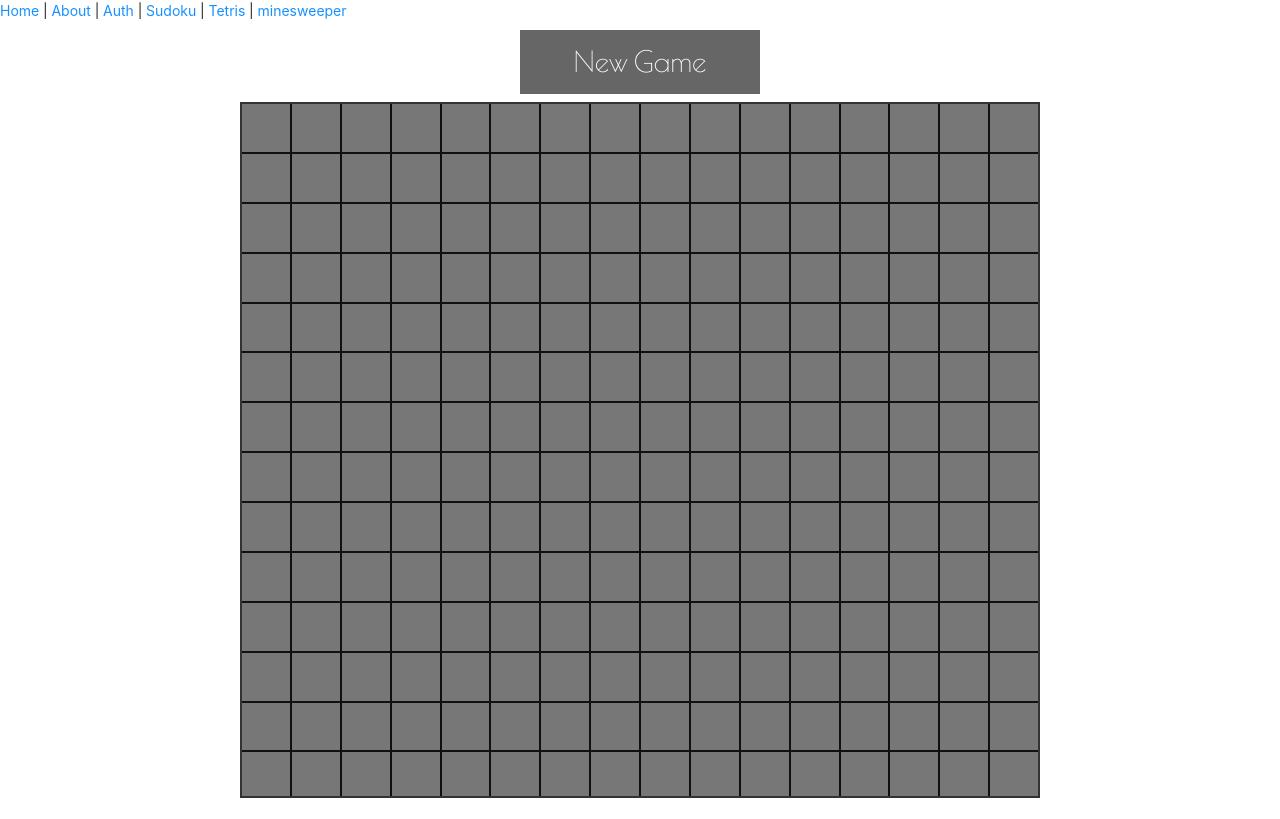
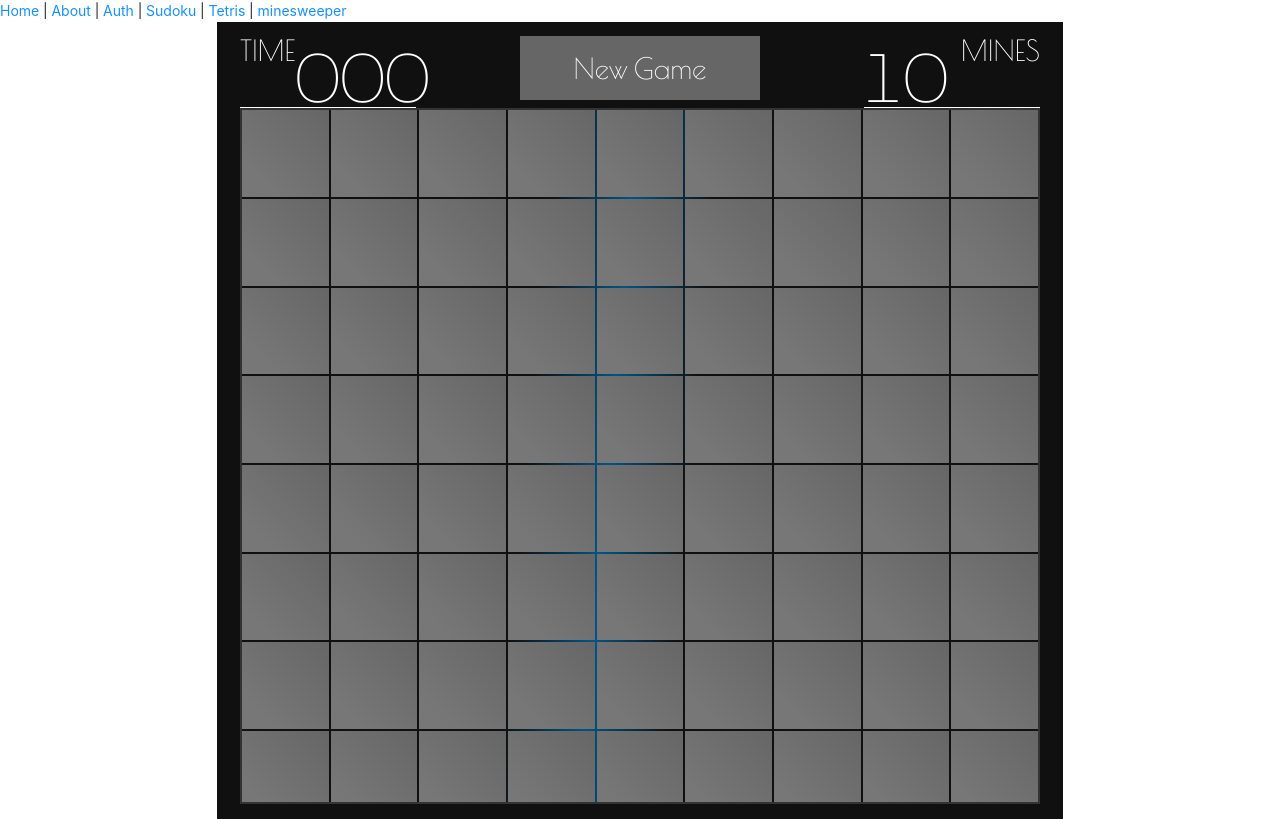
Before and after one commit to Manion-sebastian/waggroup, a Next.js app: page /minesweeper in a window 1280 px wide. Built offline with nearby package versions, Linux system fonts and the light colour scheme.

Commit message:
adds more styling to MS gameboard

```diff
--- a/components/minesweeper/constants.ts
+++ b/components/minesweeper/constants.ts
@@ -1,3 +1,3 @@
-export const BOARD_WIDTH = 16
-export const BOARD_HEIGHT = 30
-export const BOARD_MINES = 99
+export const BOARD_WIDTH = 9
+export const BOARD_HEIGHT = 9
+export const BOARD_MINES = 10
--- a/components/minesweeper/tile.tsx
+++ b/components/minesweeper/tile.tsx
@@ -29,21 +29,16 @@ const enum TileState {
 }
 
 const CSS_ZERO  = { '--tile' : 'transparent' } as React.CSSProperties
-const CSS_ONE   = { '--tile' : 'blue'        } as React.CSSProperties
-const CSS_TWO   = { '--tile' : 'green'       } as React.CSSProperties
-const CSS_THREE = { '--tile' : 'red'         } as React.CSSProperties
-const CSS_FOUR  = { '--tile' : 'purple'      } as React.CSSProperties
-const CSS_FIVE  = { '--tile' : 'maroon'      } as React.CSSProperties
-const CSS_SIX   = { '--tile' : 'turquoise'   } as React.CSSProperties
-const CSS_SEVEN = { '--tile' : 'black'       } as React.CSSProperties
-const CSS_EIGHT = { '--tile' : 'gray'        } as React.CSSProperties
+const CSS_ONE   = { '--tile' : '#3940ff'        } as React.CSSProperties
+const CSS_TWO   = { '--tile' : '#33cc33'       } as React.CSSProperties
+const CSS_THREE = { '--tile' : '#f30000'         } as React.CSSProperties
+const CSS_FOUR  = { '--tile' : '#b4b'      } as React.CSSProperties
+const CSS_FIVE  = { '--tile' : '#a02'      } as React.CSSProperties
+const CSS_SIX   = { '--tile' : '#6dd'   } as React.CSSProperties
+const CSS_SEVEN = { '--tile' : '#efefeb'        } as React.CSSProperties
+const CSS_EIGHT = { '--tile' : '#5b646f'        } as React.CSSProperties
 
 const Tile: React.FC<MSTileButton> = ({ row, col, value, state, handleClick }) => {
-  // States
-
-
-  // Hooks
-
   // Output
   const renderContent = (): React.ReactNode => {
     if(state === TileState.visible) {
--- a/components/minesweeperGame.tsx
+++ b/components/minesweeperGame.tsx
@@ -217,12 +217,12 @@ const MinesweeperGame = (props: Props) => {
 
   // Output
   return (
-    <div className={styles.gameboardContainer}>
+    <div className={`MSWRAPPER ${styles.gameboardContainer}`}>
       <div>
         <MSModal />
       </div>
 
-      <div className={styles.topDisplay}>
+      <div className={`TOP-DISPLAY ${styles.topDisplay}`}>
         <MSTimer
           time={time}
         />
@@ -238,6 +238,7 @@ const MinesweeperGame = (props: Props) => {
 
       </div>
 
+      <div className={`GAME-DISPLAY ${styles.msgame}`}>
         <MSBoard
           tiles={tiles}
           width={BOARD_WIDTH}
@@ -245,6 +246,7 @@ const MinesweeperGame = (props: Props) => {
           mines={mines}
           handleClick={handleTileClick}
         />
+      </div>
 
     </div>
   )
--- a/styles/minesweeper/GameBoard.module.css
+++ b/styles/minesweeper/GameBoard.module.css
@@ -1,3 +1,8 @@
+@keyframes background-pan {
+  from {background-position: 0% center;}
+  to {background-position: -200% center;}
+}
+
 .gameBoard {
   display: grid;
   justify-self: center;
@@ -8,9 +13,20 @@
   height: 100%;
   max-width: 60rem;
   max-height: 87vh;
-  background: var(--bg-main);
+  background: linear-gradient(
+    95deg,
+    var(--bg-main) 50%,
+    var(--bg-act),
+    var(--bg-main) 60%
+  );
+  background-size: 200%;
   font-size: 1.5rem;
   border: 2px solid #333;
-  /* border-radius: 1vw; */
+  overflow-x: clip;
   overflow-y: auto;
+  animation: background-pan 35s cubic-bezier(.2,.8,.15,1.33) infinite;
 }
+
+.gameBoard::-webkit-scrollbar {
+  display: none;
+}
--- a/styles/minesweeper/Tile.module.css
+++ b/styles/minesweeper/Tile.module.css
@@ -1,8 +1,11 @@
 .tile {
   aspect-ratio: 1;
   position: relative;
-  background: var(--bg-game-2);
-  /* border: 2px solid white; */
+  background: linear-gradient(
+    45deg,
+    var(--bg-game-2) 20%,
+    var(--bg-game-1)
+  );
   user-select: none;
 }
 
@@ -10,32 +13,54 @@
   aspect-ratio: 1;
   content: '';
   position: absolute;
-  background-color: var(--bg-game-1);
   width: 100%;
+  background: linear-gradient(
+    -135deg,
+    var(--bg-game-1) 10%,
+    var(--bg-game-3),
+    var(--bg-game-1) 90%
+  );
+  background-position: 0%;
+  background-size: 400%;
+  border: 1px solid transparent;
+  border-radius: 5%;
+  overflow: visible;
   z-index: -1;
-  transition: all 80ms cubic-bezier(.2,.8,.1,1);
+  transform: translateY(0%) scale(100%);
+  transition: all 0ms;
 }
 
 .tile:is(:hover, :focus)::after {
-  /* box-shadow: inset 0 0 2vw -.25rem rgb(50 120 220); */
-  z-index: 0;
+  border: 1px solid var(--bg-main);
+  z-index: 1;
+  transform: translateY(-5%) scale(115%);
+  /* transition: transform 30ms linear, border 30ms linear; */
 }
 
 .tile:active::after {
-  transform: scale(90%);
+  transform: scale(100%);
+  border: 1px solid transparent;
+  background-position: 20%;
+  /* transition: all 30ms linear; */
 }
 
 .reveal {
   aspect-ratio: 1;
+  position: relative;
   display: flex;
   justify-content: center;
   align-items: center;
-  background: var(--bg-game-3);
-  font-family: 'Press Start 2p';
-  font-weight: 100;
+  width: 100%;
+  background: var(--bg-main);
+  font-family: 'Lato';
+  font-weight: 900;
+  text-shadow: 0 0 .2rem rgb(30 30 30 / .3);
   color: var(--tile);
-  font-size: clamp(.2rem, 3vw, 1.5rem);
+  border: 1px solid var(--sb-bg);
+  border-radius: 3%;
+  font-size: clamp(.2rem, 120%, 2rem);
   user-select: none;
+
 }
 
 .flag {
@@ -45,15 +70,56 @@
   justify-content: center;
   align-items: center;
   width: 100%;
-  background: var(--tile-flag-2);
-  font-size: clamp(.2rem, 3vw, 1.5rem);
+  background: var(--tile-flag-1);
+  font-size: clamp(.2rem, 100%, 2rem);
   user-select: none;
 }
 
 .flag::after {
-  background: var(--tile-flag-1);
+  aspect-ratio: 1;
+  content: '🚩';
+  position: absolute;
+  display: flex;
+  justify-content: center;
+  align-items: center;
+  width: 100%;
+  background: linear-gradient(
+    45deg,
+    var(--tile-flag-1) 10%,
+    var(--tile-flag-2),
+    var(--tile-flag-1) 90%
+  );
+  background-position: 0%;
+  background-size: 400%;
+  font-size: clamp(.2rem, 102%, 2rem);
+  border: 1px solid transparent;
+  border-radius: 5%;
+  overflow: visible;
+  z-index: -1;
+  transform: translateY(0%) scale(100%);
+  transition: all 0ms;
+}
+
+.flag:is(:hover, :focus)::after {
+  border: 1px solid var(--bg-main);
+  z-index: 1;
+  transform: translateY(-5%) scale(115%);
+  /* transition: transform 30ms linear, border 30ms linear; */
+}
+
+.flag:active::after {
+  transform: scale(100%);
+  border: 1px solid transparent;
+  background-position: 20%;
+  /* transition: all 30ms linear; */
 }
 
 .flag .bomb::after {
   content: '';
 }
+
+@media (max-width: 840px){
+  .reveal, .flag {
+    font-size: clamp(.2rem, 3vw, 1.5rem);
+  }
+}
--- a/styles/minesweeper/minesweeper.module.css
+++ b/styles/minesweeper/minesweeper.module.css
@@ -2,37 +2,28 @@
   --bg-main: #101010;
   --bg-game-1: #666;
   --bg-game-2: #777;
-  --bg-game-3: #444;
+  --bg-game-3: #555;
   --tile-flag-1: #e32;
   --tile-flag-2: #c22;
-  --bg-act: #69b;
-  --sb-clr-1: rgb(220 0 0 / .4);
-  --sb-clr-2: rgb(220 0 0 / 1);
-  --sb-bg: rgb(90 90 90 / .4);
+  --bg-act: #058;
+  --sb-clr-1: rgb(220 220 220 / .4);
+  --sb-clr-2: rgb(220 220 220 / 1);
+  --sb-bg: rgb(60 60 60 / .9);
   --ctnr-w: 95%;
   --ctnr-max-w: 50rem;
 }
 
-@keyframes background-pan {
-  from {background-position: 0% center;}
-  to {background-position: -200% center;}
-}
-
 .gameboardContainer {
+  box-sizing: content-box;
+  position: relative;
   display: flex;
   flex-direction: column;
   align-items: center;
-  background: linear-gradient(
-    to-right,
-    var(--bg-main),
-    var(--bg-act),
-    var(--bg-main)
-  );
-  background-size: 200%;
+  background: var(--bg-main);
   width: var(--ctnr-w);
   max-width: var(--ctnr-max-w);
   margin-inline: auto;
-  animation: background-pan 5s linear infinite;
+  padding: 0.8vh 1.8vw 1.8vh;
 }
 
 .topDisplay {
@@ -43,24 +34,8 @@
   width: 100%; height: clamp(.67rem, 10vw, 5rem);
 }
 
-
-.gameboardContainer::-webkit-scrollbar {
-  width: 8px;
+.msgame {
+  width: 100%;
+  height: 100%;
+  overflow: overlay;
 }
-
-.gameboardContainer::-webkit-scrollbar-thumb {
-  background: var(--sb-clr-1);
-  border-radius: 5px;
-}
-
-.gameboardContainer::-webkit-scrollbar-thumb:hover {
-  background: var(--sb-clr-2);
-}
-
-.gameboardContainer::-webkit-scrollbar-track {
-  background: var(--sb-bg);
-}
-
-.gameboardContainer::-webkit-scrollbar-corner {
- background: transparent;
-}
```
Lines whose indentation alone changed are shown as unchanged.
